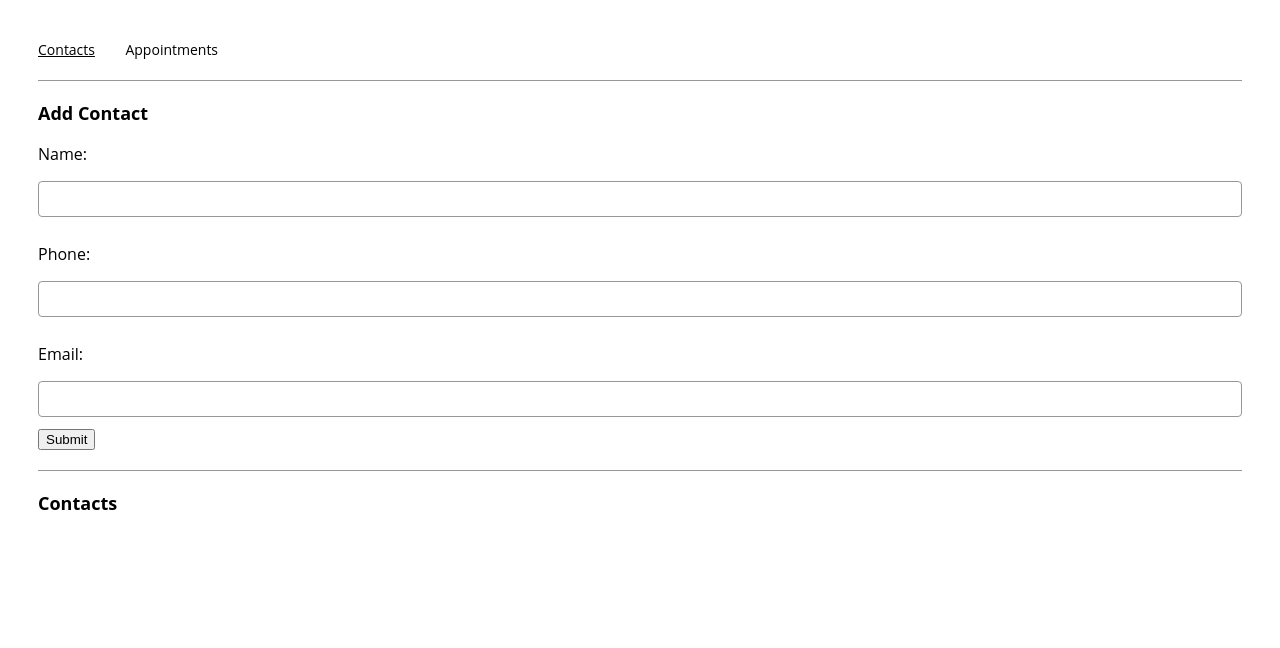
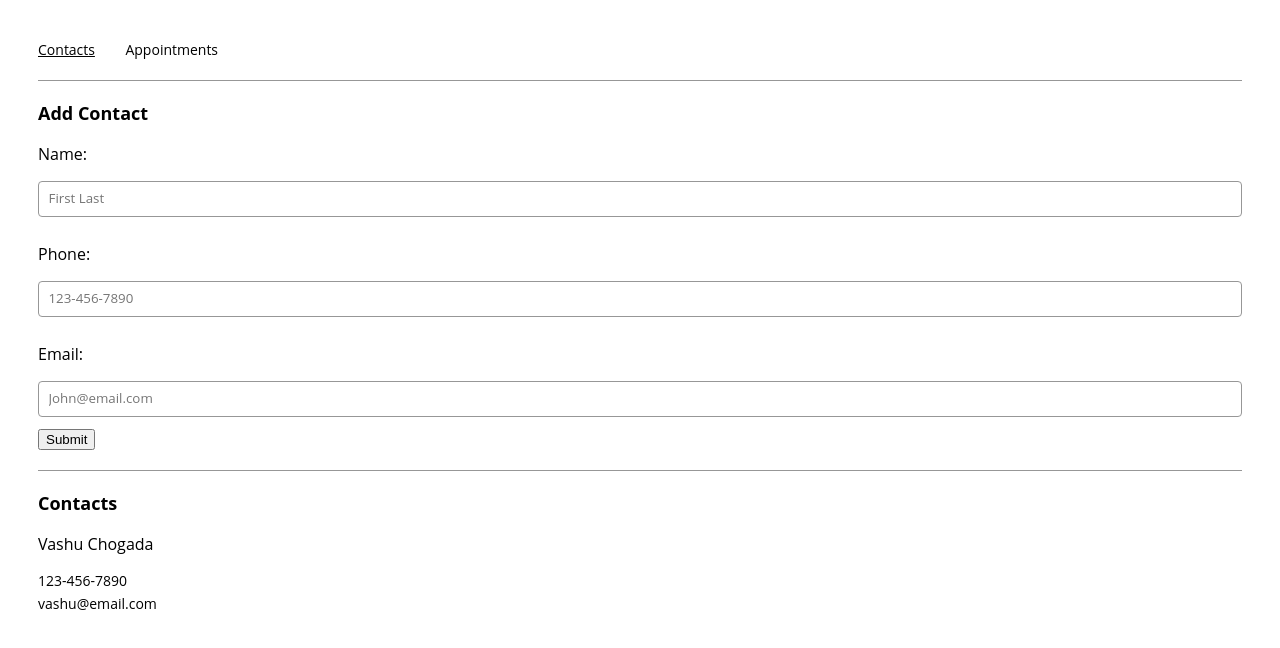
Before and after one commit to VashuChogada/appointment-planner, a React (Create React App) app: page /contacts in a window 1280 px wide. Shown: the top 648 px of the page. Built offline with nearby package versions, Linux system fonts and the light colour scheme.

Commit message:
Fixed tilelist and tiles to work with any array

```diff
--- a/src/App.js
+++ b/src/App.js
@@ -5,7 +5,7 @@ import { ContactsPage } from "./containers/contactsPage/ContactsPage";
 
 function App() {
   //list of contacts, and appointments
-  const [contacts, setContacts] = useState([]);
+  const [contacts, setContacts] = useState([{name: "Vashu Chogada", phone: "123-456-7890", email: "vashu@email.com"}]);
   const [appointments, setAppointments] = useState([]);
 
 
--- a/src/components/appointmentForm/AppointmentForm.js
+++ b/src/components/appointmentForm/AppointmentForm.js
@@ -19,6 +19,12 @@ export const AppointmentForm = ({
     return `${year}-${month.padStart(2, "0")}-${day.padStart(2, "0")}`;
   };
 
+  const AppointmentForm = () => {
+    <form onSubmit={handleSubmit}>
+
+    </form>
+  }
+
   return (
     AppointmentForm
   );
--- a/src/components/contactForm/ContactForm.js
+++ b/src/components/contactForm/ContactForm.js
@@ -25,11 +25,11 @@ export const ContactForm = ({
   return (
     <form onSubmit={handleSubmit}>
       {duplicate ? <p style={{color: 'red'}}>Name: Contact for this name already exists!</p> : <p>Name: </p>}
-      <input onChange={handleNameChange} type='text' value={name} id='name'/>
+      <input onChange={handleNameChange} type='text' value={name} id='name' required placeholder="First Last"/>
       <p>Phone: </p>
-      <input onChange={handlePhoneChange} type='text' value={phone} id='phone'/>
+      <input onChange={handlePhoneChange} type='text' value={phone} id='phone' pattern="[0-9]{3}-[0-9]{3}-[0-9]{4}" placeholder="123-456-7890" />
       <p>Email: </p>
-      <input onChange={handleEmailChange} type='text' value={email} id='email'/>
+      <input onChange={handleEmailChange} type='text' value={email} id='email' required placeholder="John@email.com"/>
       <button type='submit'>Submit</button>
     </form>
   );
--- a/src/components/tile/Tile.js
+++ b/src/components/tile/Tile.js
@@ -1,9 +1,28 @@
 import React from "react";
 
-export const Tile = () => {
+export const Tile = ({item, key}) => {
+
+  let array = Object.values(item);
+
   return (
-    <div className="tile-container">
+    <div className="tile-container" key={key}>
+      {array.map(value => {
+        // validates if its the first item in the array
+        if(value === array[0]){
+          return (
+            <p className="tile-title">
+             {value}
+            </p>
+          )
+        }
 
+        // returns value of array for all other items
+        return(
+          <p className="tile" key={value}>
+            {value}
+          </p>
+        )
+      })}
     </div>
   );
 };
--- a/src/components/tileList/TileList.js
+++ b/src/components/tileList/TileList.js
@@ -1,14 +1,11 @@
 import React from "react";
+import { Tile } from "../tile/Tile";
 
-export const TileList = ({contacts}) => {
+export const TileList = ({list}) => {
   return (
-    contacts.map(contact => {
+    list.map((item, index) => {
       return(
-        <div key={contact.phone} style={{border: '1px solid black'}}>
-          <p>{contact.name}</p>
-          <p>{contact.phone}</p>
-          <p>{contact.email}</p>
-        </div>
+        <Tile key={index} item={item} />
       )
     })
   );
--- a/src/containers/appointmentsPage/AppointmentsPage.js
+++ b/src/containers/appointmentsPage/AppointmentsPage.js
@@ -1,23 +1,37 @@
-import React from "react";
+import React, {useState} from "react";
+import { AppointmentForm } from "../../components/appointmentForm/AppointmentForm";
 
-export const AppointmentsPage = () => {
-  /*
-  Define state variables for
-  appointment info
-  */
+export const AppointmentsPage = ({appointments, contacts, addAppointment}) => {
+  const [title, setTitle] = useState('');
+  const [contact, setContact] = useState('');
+  const [date, setDate] = useState('');
+  const [time, setTime] = useState('');
 
   const handleSubmit = (e) => {
     e.preventDefault();
-    /*
-    Add contact info and clear data
-    */
-
+    addAppointment(e);
+    setTitle('');
+    setContact('');
+    setDate('');
+    setTime('');
   };
 
   return (
     <div>
       <section>
         <h2>Add Appointment</h2>
+        <AppointmentForm
+        contacts={contacts}
+        contact={contact}
+        setContact={setContact}
+        title={title}
+        setTitle={setTitle}
+        date={date}
+        setDate={setDate}
+        time={time}
+        setTime={setTime}
+        handleSubmit={handleSubmit}
+        />
       </section>
       <hr />
       <section>
--- a/src/containers/contactsPage/ContactsPage.js
+++ b/src/containers/contactsPage/ContactsPage.js
@@ -31,6 +31,9 @@ export const ContactsPage = ({contacts, addContact}) => {
     phone: phone,
     email: email
   });
+  setName('');
+  setPhone('');
+  setEmail('');
 };
 
 
@@ -47,7 +50,7 @@ export const ContactsPage = ({contacts, addContact}) => {
 
       <section>
         <h2>Contacts</h2>
-        <TileList contacts={contacts}/>
+        <TileList list={contacts} />
       </section>
 
     </div>
```
